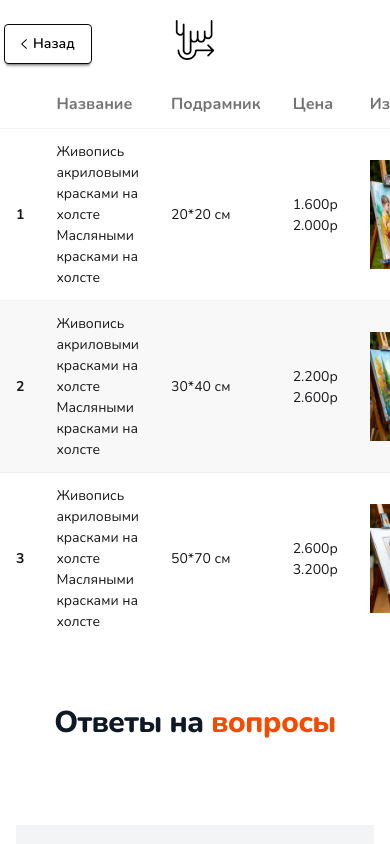
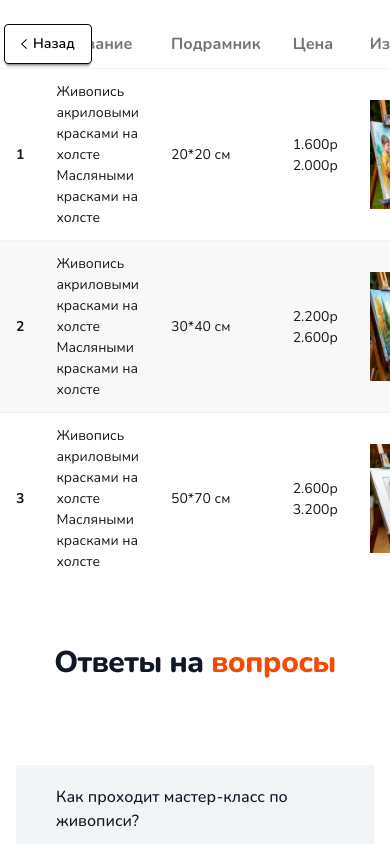
Before and after one commit to PeterSkwortsov/borsh, a Next.js app: page /painting in a window 390 px wide. Shown: the top 844 px of the page. Built offline with nearby package versions, Linux system fonts and the light colour scheme.

Commit message:
Ошибки2

```diff
--- a/pages/candle-making.jsx
+++ b/pages/candle-making.jsx
@@ -4,11 +4,6 @@ import Image from "next/image";
 import Link from "next/link";
 import useWindowSize from "./useWindowSize";
 export default function CandleMaking() {
-
-  const { width } = useWindowSize();
-
-
-
   return (
     <>
       <button className="m-5">
--- a/pages/clayModeling.jsx
+++ b/pages/clayModeling.jsx
@@ -1,12 +1,8 @@
-import Image from 'next/image';
-import Link from 'next/link';
+import Image from "next/image";
+import Link from "next/link";
 import useWindowSize from "./useWindowSize";
 
 export default function ClayModeling() {
-
-  const { width } = useWindowSize();
-
-
   return (
     <>
       <button className="m-1 fixed z-100">
--- a/pages/components/Content.jsx
+++ b/pages/components/Content.jsx
@@ -22,7 +22,7 @@ const ContentPrice = () => {
 
       <Utp />
 
-         {/* <div className="carousel carousel-center rounded-box mt-10 ">
+         <div className="carousel carousel-center rounded-box mt-10 ">
         <div className="carousel-item ">
           <Image
             src="/11.jpeg"
@@ -86,7 +86,7 @@ const ContentPrice = () => {
             alt="Picture of the author"
           />
         </div>
-      </div> */}
+      </div>
     </>
   );
 };
--- a/pages/painting.jsx
+++ b/pages/painting.jsx
@@ -1,18 +1,8 @@
-
-import Image from 'next/image';
-import Link from 'next/link';
-import Footer from './components/Footer';
-
-
-import useWindowSize from './useWindowSize';
-
-
+import Image from "next/image";
+import Link from "next/link";
+import Footer from "./components/Footer";
 
 export default function Painting() {
-  const { width } = useWindowSize();
-
-
-
   return (
     <>
       <button className="m-1 fixed z-100">
@@ -30,20 +20,6 @@ export default function Painting() {
           Назад
         </Link>
       </button>
-        <div className="text-center">
-          {width > 472 ? (
-            <></>
-          ) : (
-            <Image
-              src="/tap.png"
-              unoptimized
-              width={40}
-              height={40}
-              className="m-auto mt-5"
-              alt="Vitaly Gorbachev"
-            />
-          )}
-        </div>
 
       <div className="overflow-x-auto md:max-w-2/3 m-auto mt-5  mb-10">
         <table className="table table-zebra">
@@ -159,10 +135,10 @@ export default function Painting() {
                 <div className="flex flex-row items-start">
                   <div className="bg-orange-100 p-5 px-10 w-full flex items-center">
                     <p className="text-gray-700 text-sm">
-                        Lorem ipsum, dolor sit amet consectetur adipisicing
-                        elit. Maiores impedit perferendis suscipit eaque, iste
-                        dolor cupiditate blanditiis ratione. Lorem ipsum, dolor
-                        sit amet consectetur adipisicing elit.
+                      Lorem ipsum, dolor sit amet consectetur adipisicing elit.
+                      Maiores impedit perferendis suscipit eaque, iste dolor
+                      cupiditate blanditiis ratione. Lorem ipsum, dolor sit amet
+                      consectetur adipisicing elit.
                     </p>
                   </div>
                   <div className="hidden sm:flex items-center justify-center p-3 ml-3 rounded-full bg-orange-600 text-white border-4 border-white text-xl font-semibold"></div>
@@ -180,10 +156,10 @@ export default function Painting() {
                 <div className="flex flex-row items-start">
                   <div className="bg-orange-100 p-5 px-10 w-full flex items-center">
                     <p className="text-gray-700 text-sm">
-                        Lorem ipsum, dolor sit amet consectetur adipisicing
-                        elit. Maiores impedit perferendis suscipit eaque, iste
-                        dolor cupiditate blanditiis ratione. Lorem ipsum, dolor
-                        sit amet consectetur adipisicing elit.
+                      Lorem ipsum, dolor sit amet consectetur adipisicing elit.
+                      Maiores impedit perferendis suscipit eaque, iste dolor
+                      cupiditate blanditiis ratione. Lorem ipsum, dolor sit amet
+                      consectetur adipisicing elit.
                     </p>
                   </div>
                   <div className="hidden sm:flex items-center justify-center p-3 ml-3 rounded-full bg-orange-600 text-white border-4 border-white text-xl font-semibold"></div>
@@ -201,10 +177,10 @@ export default function Painting() {
                 <div className="flex flex-row items-start">
                   <div className="bg-orange-100 p-5 px-10 w-full flex items-center">
                     <p className="text-gray-700 text-sm">
-                        Lorem ipsum, dolor sit amet consectetur adipisicing
-                        elit. Maiores impedit perferendis suscipit eaque, iste
-                        dolor cupiditate blanditiis ratione. Lorem ipsum, dolor
-                        sit amet consectetur adipisicing elit.
+                      Lorem ipsum, dolor sit amet consectetur adipisicing elit.
+                      Maiores impedit perferendis suscipit eaque, iste dolor
+                      cupiditate blanditiis ratione. Lorem ipsum, dolor sit amet
+                      consectetur adipisicing elit.
                     </p>
                   </div>
                   <div className="hidden sm:flex items-center justify-center p-3 ml-3 rounded-full bg-orange-600 text-white border-4 border-white text-xl font-semibold"></div>
@@ -222,10 +198,10 @@ export default function Painting() {
                 <div className="flex flex-row items-start">
                   <div className="bg-orange-100 p-5 px-10 w-full flex items-center">
                     <p className="text-gray-700 text-sm">
-                        Lorem ipsum, dolor sit amet consectetur adipisicing
-                        elit. Maiores impedit perferendis suscipit eaque, iste
-                        dolor cupiditate blanditiis ratione. Lorem ipsum, dolor
-                        sit amet consectetur adipisicing elit.
+                      Lorem ipsum, dolor sit amet consectetur adipisicing elit.
+                      Maiores impedit perferendis suscipit eaque, iste dolor
+                      cupiditate blanditiis ratione. Lorem ipsum, dolor sit amet
+                      consectetur adipisicing elit.
                     </p>
                   </div>
                   <div className="hidden sm:flex items-center justify-center p-3 ml-3 rounded-full bg-orange-600 text-white border-4 border-white text-xl font-semibold"></div>
@@ -243,10 +219,10 @@ export default function Painting() {
                 <div className="flex flex-row items-start">
                   <div className="bg-orange-100 p-5 px-10 w-full flex items-center">
                     <p className="text-gray-700 text-sm">
-                        Lorem ipsum, dolor sit amet consectetur adipisicing
-                        elit. Maiores impedit perferendis suscipit eaque, iste
-                        dolor cupiditate blanditiis ratione. Lorem ipsum, dolor
-                        sit amet consectetur adipisicing elit.
+                      Lorem ipsum, dolor sit amet consectetur adipisicing elit.
+                      Maiores impedit perferendis suscipit eaque, iste dolor
+                      cupiditate blanditiis ratione. Lorem ipsum, dolor sit amet
+                      consectetur adipisicing elit.
                     </p>
                   </div>
                   <div className="hidden sm:flex items-center justify-center p-3 ml-3 rounded-full bg-orange-600 text-white border-4 border-white text-xl font-semibold"></div>
--- a/pages/potterWheel.jsx
+++ b/pages/potterWheel.jsx
@@ -1,13 +1,9 @@
-'use client';
+"use client";
 
-import Image from 'next/image';
-import Link from 'next/link';
-import useWindowSize from './useWindowSize';
+import Image from "next/image";
+import Link from "next/link";
 
 export default function PotterWheel() {
-
-  const { width } = useWindowSize();
-
   return (
     <>
       <button className="m-1 fixed z-100">
--- a/pages/useWindowSize.jsx
+++ /dev/null
@@ -1,34 +0,0 @@
-import { useState, useEffect } from "react";
-
-function useWindowSize() {
-  const [windowSize, setWindowSize] = useState({
-    width: undefined,
-    height: undefined,
-  });
-
-  useEffect(() => {
-    // Only execute on the client-side
-    if (typeof window !== "undefined") {
-      // Handler to call on window resize
-      function handleResize() {
-        setWindowSize({
-          width: window.innerWidth,
-          height: window.innerHeight,
-        });
-      }
-
-      // Add event listener
-      window.addEventListener("resize", handleResize);
-
-      // Call handler initially to set size
-      handleResize();
-
-      // Remove event listener on cleanup
-      return () => window.removeEventListener("resize", handleResize);
-    }
-  }, []);
-
-  return windowSize;
-}
-
-export default useWindowSize;
```
Lines whose indentation alone changed are shown as unchanged.
